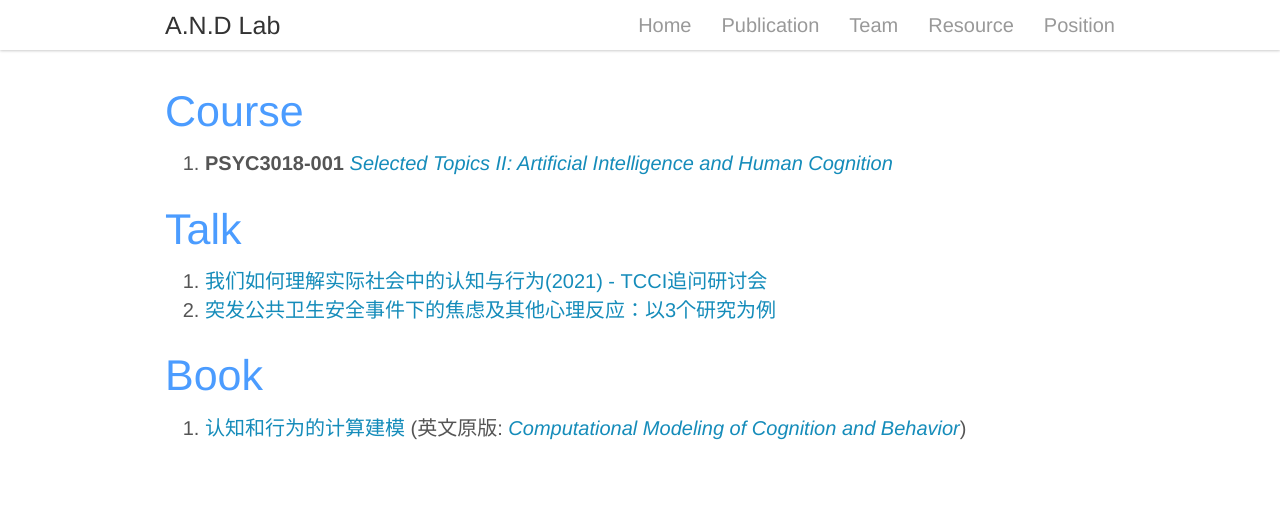
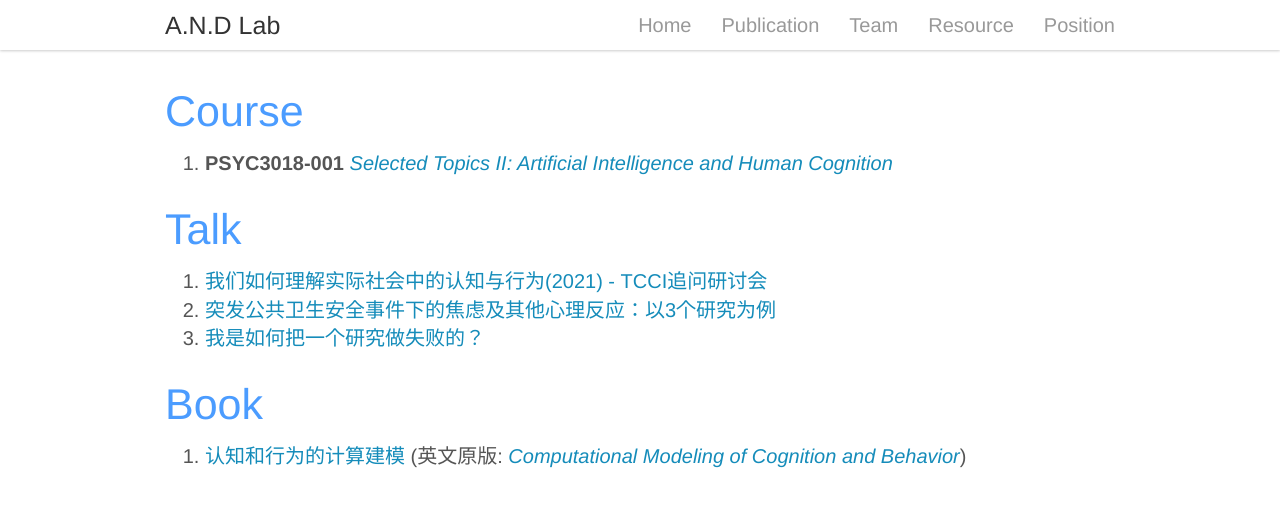
Before and after one commit to andlab-um/lab-website, a Jekyll site: the page built from _pages/resource.md, in a window 1280 px wide. Shown: the top 507 px of the page. Built offline with Jekyll 4.4.1, drawn with Linux system fonts in a browser that asks for light colours; nearby versions of some CDN libraries.

Commit message:
Add one talk

```diff
--- a/_pages/resource.md
+++ b/_pages/resource.md
@@ -14,6 +14,7 @@ permalink: /resource
 
 1. [我们如何理解实际社会中的认知与行为(2021) - TCCI追问研讨会](https://www.bilibili.com/video/BV1og411L7gZ){:target="_blank"}
 2. [突发公共卫生安全事件下的焦虑及其他心理反应：以3个研究为例](https://www.bilibili.com/video/BV1NV411C7YW){:target="_blank"}
+3. [我是如何把一个研究做失败的？](https://zwe.h5.xeknow.com/s/34tJsj){:target="_blank"}
 
 ## Book
 
```
